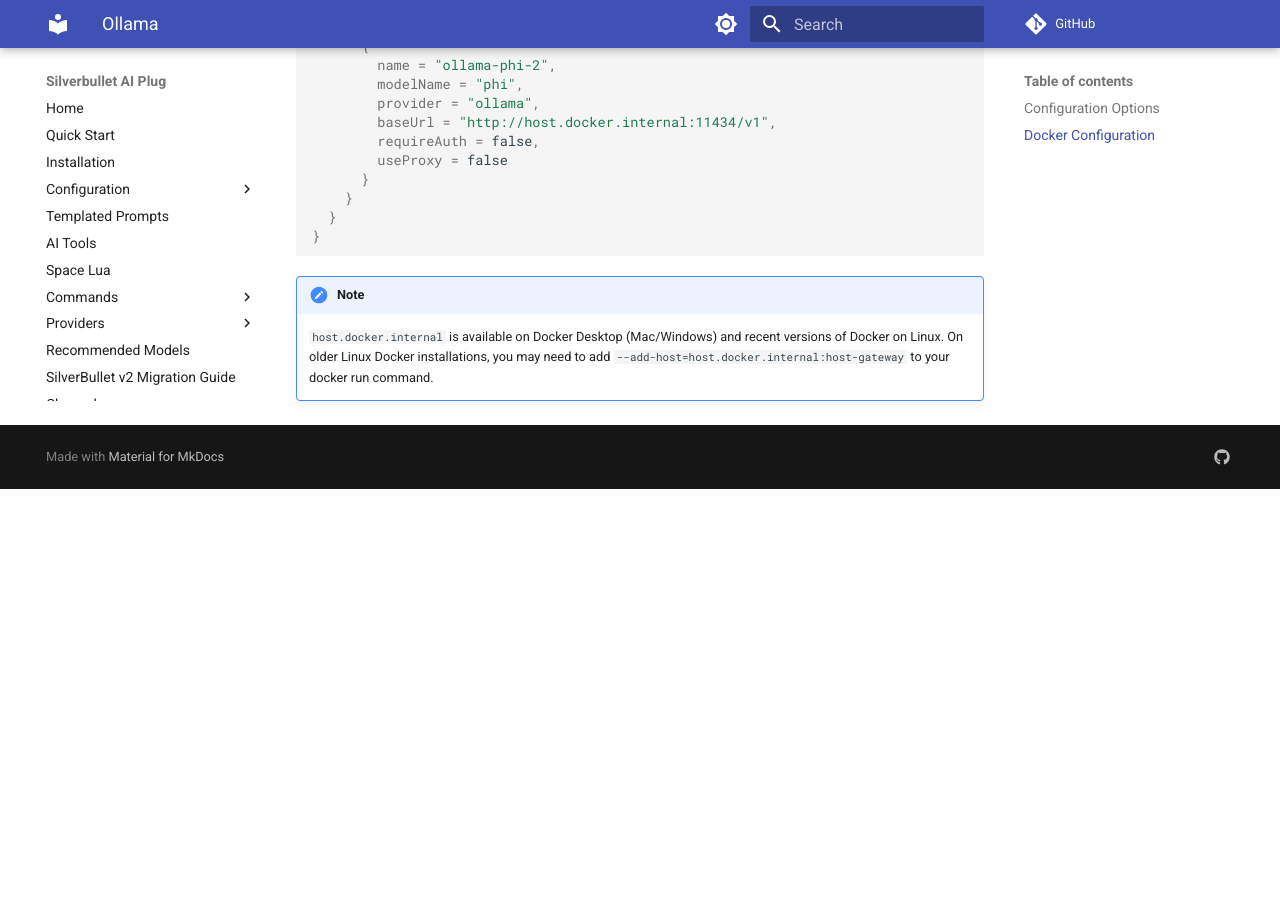
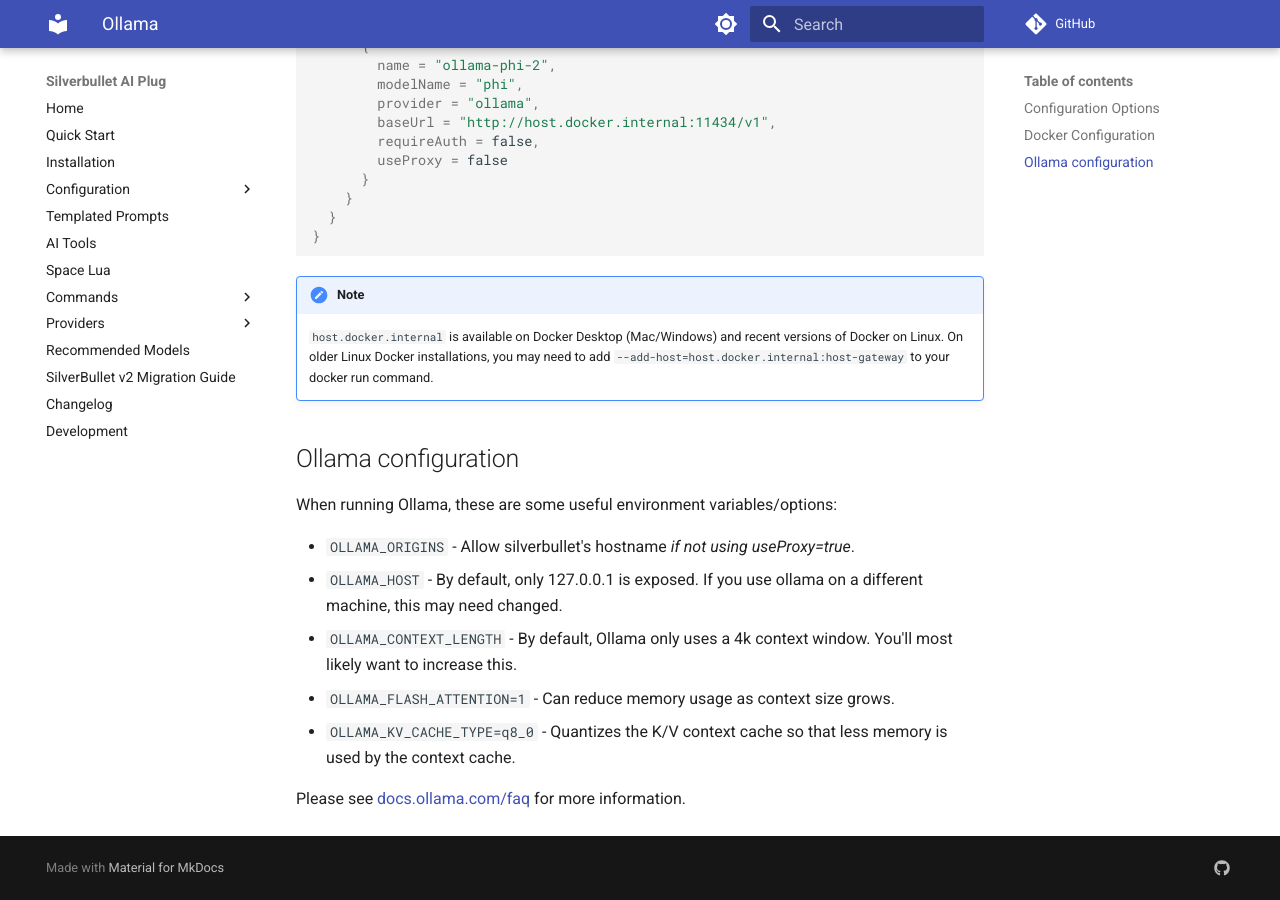
Before and after one commit to justyns/silverbullet-ai, an MkDocs documentation site: the page built from docs/Providers/Ollama.md, in a window 1280 px wide and 900 px high, scrolled down 1227 px. Built offline with MkDocs 1.6.1 and Material for MkDocs 9.7.7, drawn with Linux system fonts in a browser that asks for light colours; comment, search, counter and statistics services are not loaded; before the commit the page ends 1716 px from its top, so only the background shows below that.

Commit message:
Add ollama env vars

````diff
--- a/docs/Providers/Ollama.md
+++ b/docs/Providers/Ollama.md
@@ -65,3 +65,16 @@
 ```
 
 > **note**: `host.docker.internal` is available on Docker Desktop (Mac/Windows) and recent versions of Docker on Linux. On older Linux Docker installations, you may need to add `--add-host=host.docker.internal:host-gateway` to your docker run command.
+
+## Ollama configuration
+
+When running Ollama, these are some useful environment variables/options:
+
+- `OLLAMA_ORIGINS` - Allow silverbullet's hostname _if not using useProxy=true_.
+- `OLLAMA_HOST` - By default, only 127.0.0.1 is exposed.  If you use ollama on a different machine, this may need changed.
+- `OLLAMA_CONTEXT_LENGTH` - By default, Ollama only uses a 4k context window.  You'll most likely want to increase this.
+- `OLLAMA_FLASH_ATTENTION=1` - Can reduce memory usage as context size grows.
+- `OLLAMA_KV_CACHE_TYPE=q8_0` - Quantizes the K/V context cache so that less memory is used by the context cache.
+
+
+Please see [docs.ollama.com/faq](https://docs.ollama.com/faq) for more information.
````
